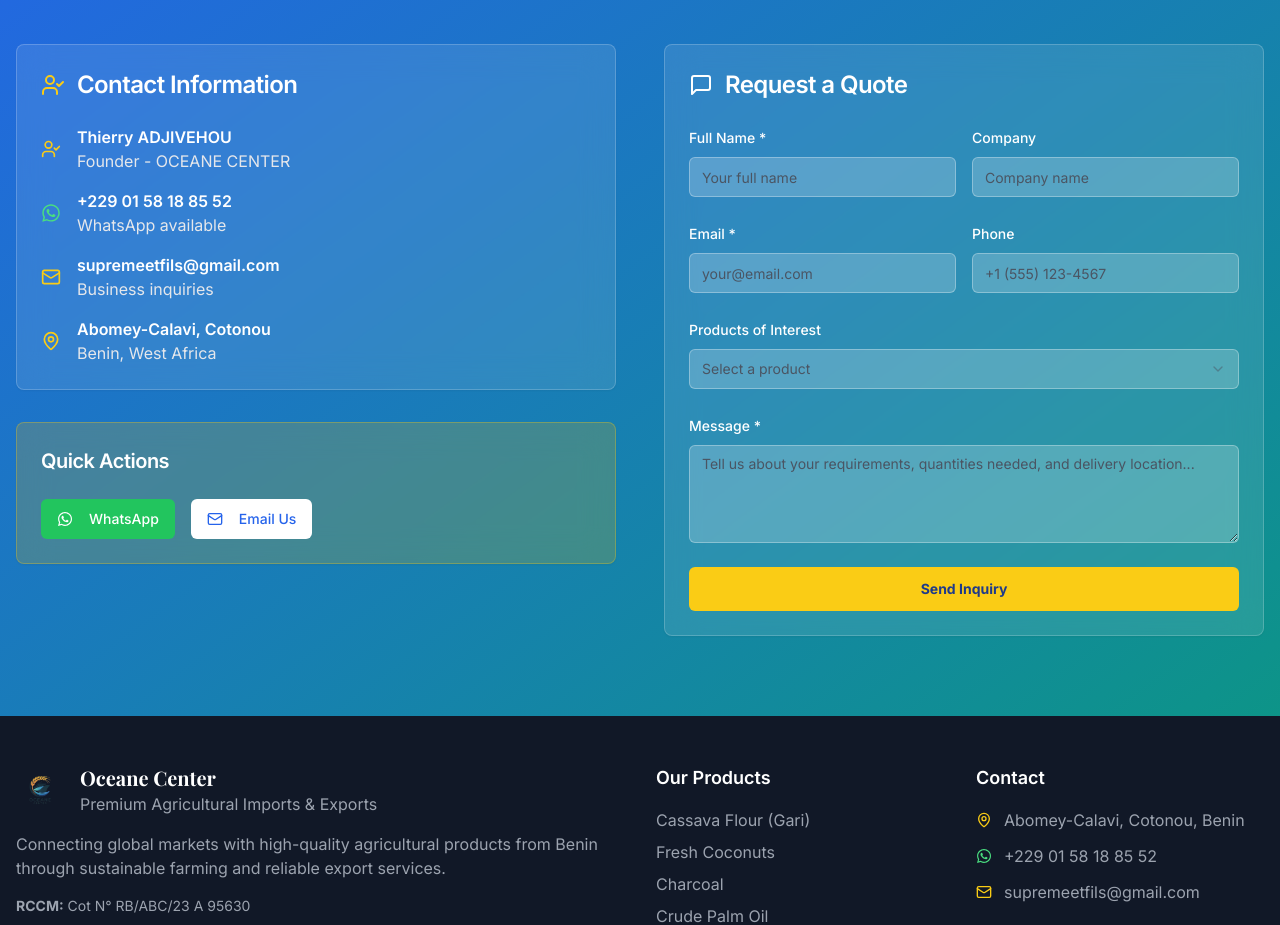
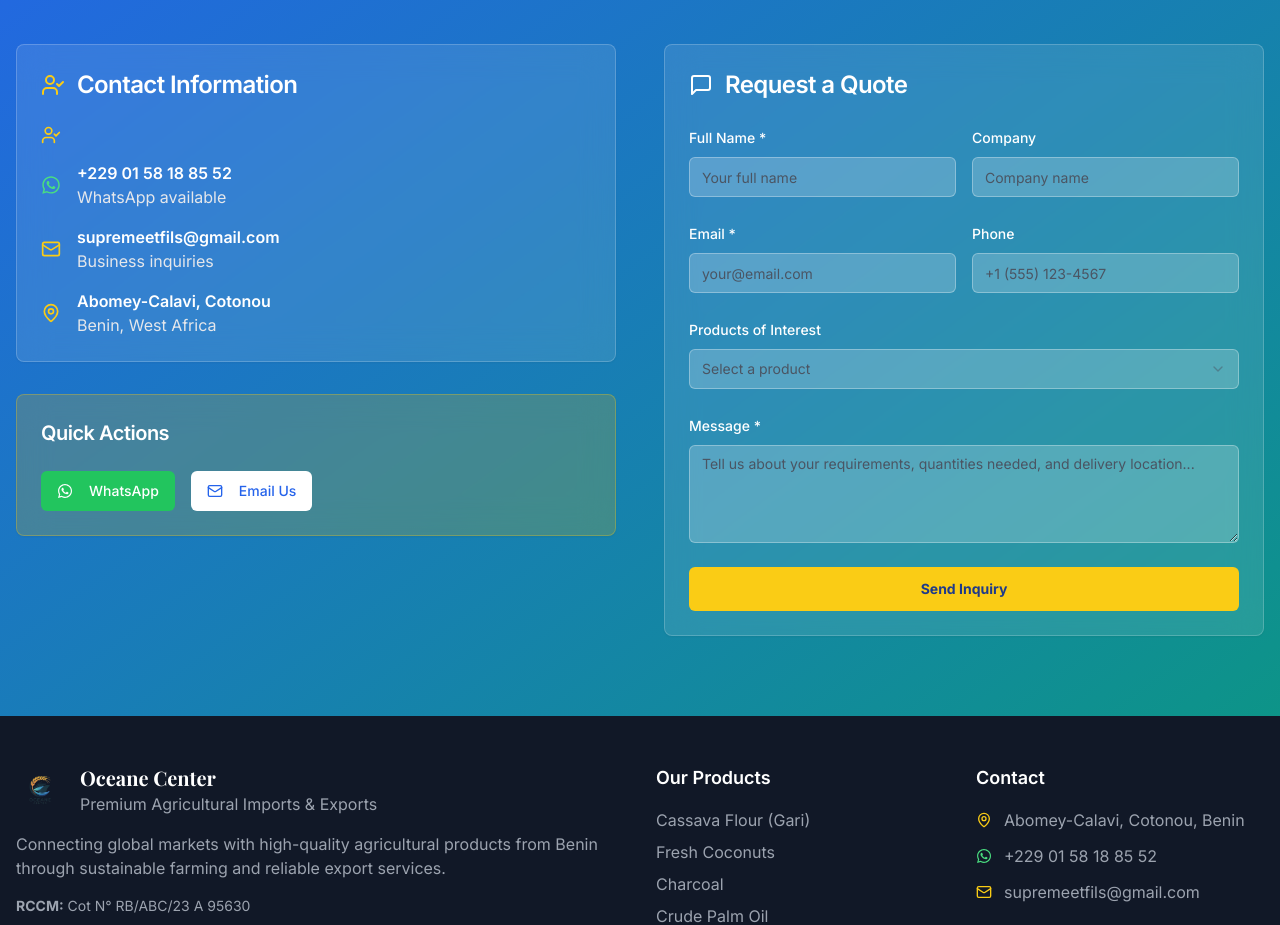
Before and after one commit to StalloneDev/oceaneclient, a React (Vite) app: page / in a window 1280 px wide. Shown: the part 5140-6065 px from the top of the page. Built offline with nearby package versions, Linux system fonts and the light colour scheme.

Commit message:
Update contact-section.tsx because whattsapp

```diff
--- a/src/components/contact-section.tsx
+++ b/src/components/contact-section.tsx
@@ -100,10 +100,10 @@
               <CardContent className="space-y-4">
                 <div className="flex items-center text-white">
                   <UserCheck className="text-yellow-400 mr-4 h-5 w-5" />
-                  <div>
+{/*                   <div>
                     <p className="font-semibold">Thierry ADJIVEHOU</p>
                     <p className="text-gray-200">Founder - OCEANE CENTER</p>
-                  </div>
+                  </div> */}
                 </div>
                 <div className="flex items-center text-white">
                   <FaWhatsapp className="text-green-400 mr-4 h-5 w-5" />
@@ -139,7 +139,7 @@
                     asChild
                     className="bg-green-500 hover:bg-green-600 text-white"
                   >
-                    <a href="https://wa.me/22901581885552" target="_blank" rel="noopener noreferrer">
+                    <a href="https://wa.me/2290158188552" target="_blank" rel="noopener noreferrer">
                       <FaWhatsapp className="mr-2 h-4 w-4" />
                       WhatsApp
                     </a>
```
